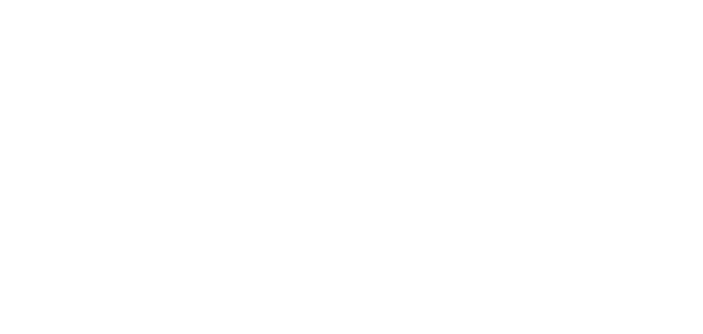
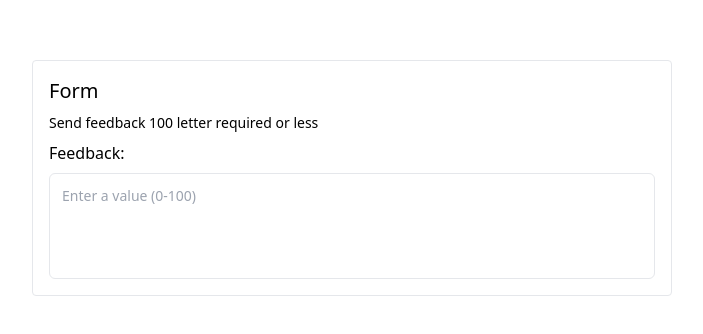
Before and after one commit to NaifIT11/form-with-progress, a Next.js app: page / in a window 1280 px wide. Shown: the part 222-556 px from the top of the page, without its empty margins (288-991 px from the left). Built offline with nearby package versions, Linux system fonts and the light colour scheme.

Commit message:
making the text-area

```diff
--- a/src/app/components/Form.tsx
+++ b/src/app/components/Form.tsx
@@ -1,8 +1,32 @@
-"use client"
+"use client";
 
+import { useState } from "react";
 
-export default function Form(){
-
-
-    <form></form>
+export default function Form() {
+  const [feedbackValue, setFeedbackValue] = useState("");
+  const [progressValue, setProgressValue] = useState();
+  const handleFeedbackChange = (e: React.FormEvent<HTMLTextAreaElement>) => {};
+  return (
+    <div className="border p-4 rounded w-full">
+      <div className="space-y-2">
+        <h1 className="text-xl">Form</h1>
+        <p className="text-sm">Send feedback 100 letter required or less</p>
+      </div>
+      <form className="mt-2 space-y-4 w-full">
+        <div className="flex flex-col gap-2">
+         <label htmlFor="feedback">Feedback:</label>
+          <textarea
+            value={feedbackValue}
+            onChange={handleFeedbackChange}
+            maxLength={100}
+            placeholder="Enter a value (0-100)"
+            rows={4}
+            cols={30}
+            id="feedback"
+            className="w-full resize-none outline-none ring-black rounded-md border ring-0 focus-visible:ring-2 focus-visible:ring-ring p-3 text-sm"
+          />
+        </div>
+      </form>
+    </div>
+  );
 }
--- a/src/app/components/ProgressLimiter.tsx
+++ b/src/app/components/ProgressLimiter.tsx
@@ -17,7 +17,7 @@
       aria-valuemin={0}
       aria-valuemax={100}
       aria-valuenow={clampedValue}
-      className="w-11 h-11"
+      className="w-5 h-5"
     >
       <svg width="100" height="100" viewBox="0 0 100 100" className="w-11 h-11">
         <circle
--- a/src/app/page.tsx
+++ b/src/app/page.tsx
@@ -4,6 +4,8 @@
 
 export default function Home() {
   return (
-    <Form />
+    <div className="w-3/4 md:w-1/2 absolute top-1/2 left-1/2 -translate-x-1/2 -translate-y-1/2">
+      <Form />
+    </div>
   )
 }
```
